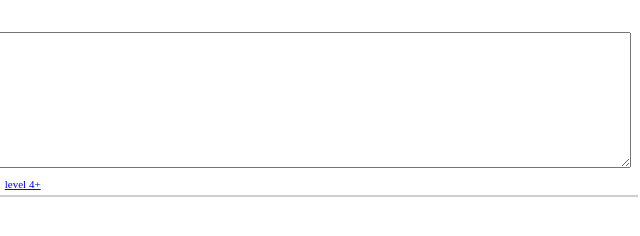
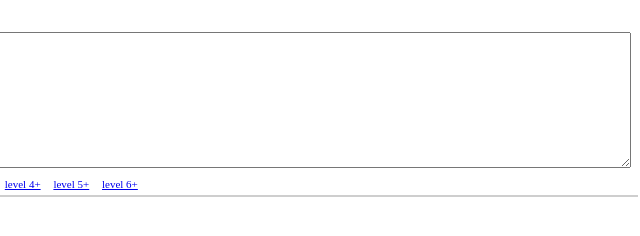
Before and after one commit to ashishdoneriya/json-formatter, a plain HTML site: page index.html in a window 1280 px wide. Shown: the full height of the page, 634-1274 px from the left. Drawn offline with Linux system fonts and the light colour scheme.

Commit message:
Update index.html

```diff
--- a/index.html
+++ b/index.html
@@ -155,6 +155,8 @@
 				<a href="javascript:void(0);" onClick="CollapseLevel(3)">level 2+</a>
 				<a href="javascript:void(0);" onClick="CollapseLevel(4)">level 3+</a>
 				<a href="javascript:void(0);" onClick="CollapseLevel(5)">level 4+</a>
+				<a href="javascript:void(0);" onClick="CollapseLevel(6)">level 5+</a>
+				<a href="javascript:void(0);" onClick="CollapseLevel(7)">level 6+</a>
 			</span>
 		</div>
 		<div id="Canvas" class="Canvas code"></div>
```
